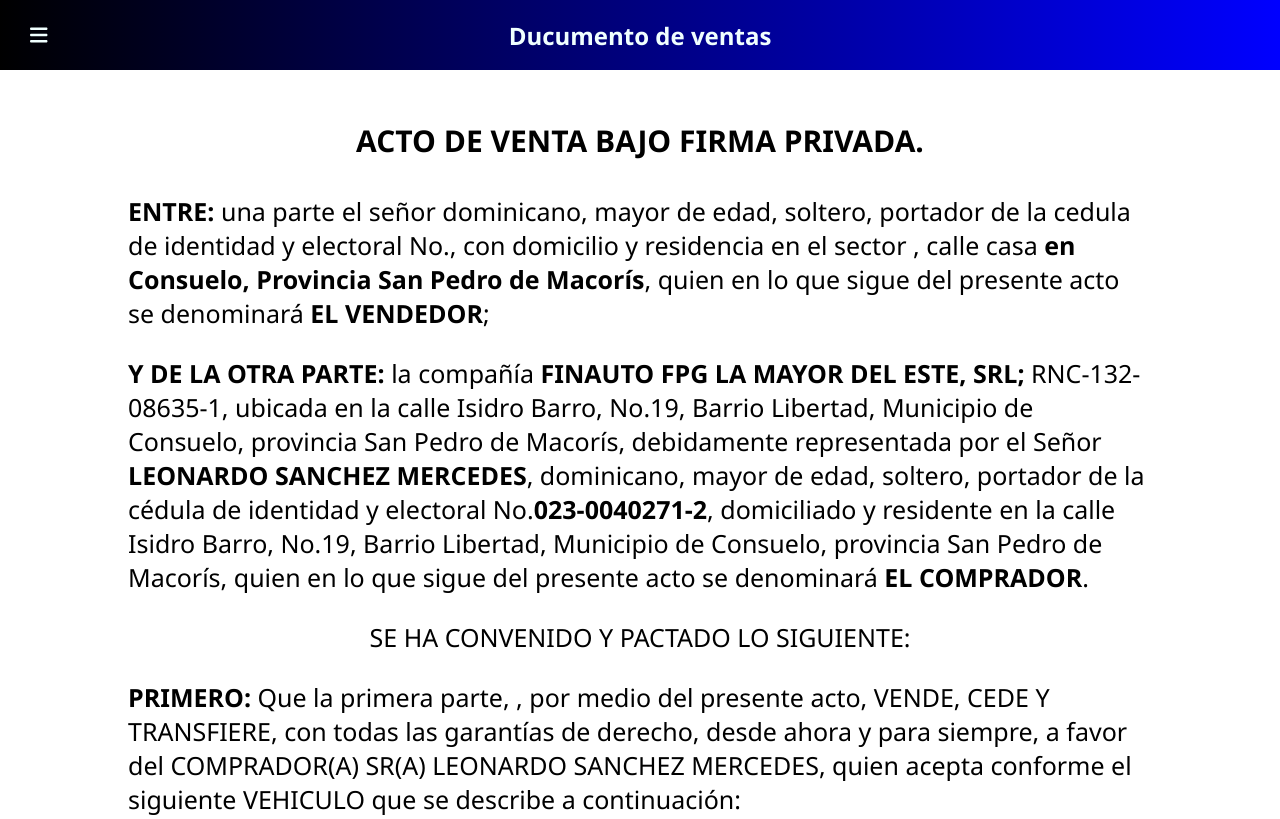
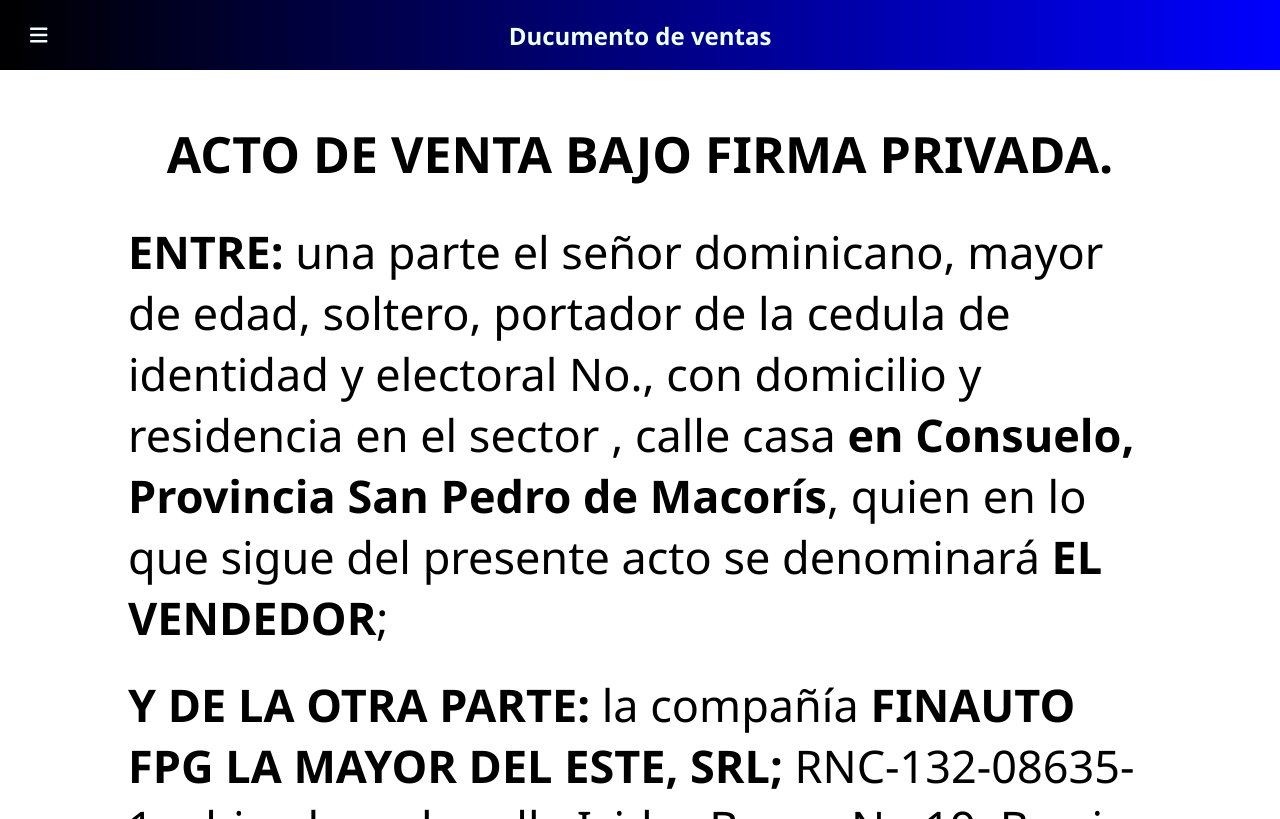
Before and after one commit to rokola18/Delear-App, a React app: page /despacho in a window 1280 px wide. Shown: the top 819 px of the page. Built offline with nearby package versions, Linux system fonts and the light colour scheme.

Commit message:
le aumente el tamaño

```diff
--- a/src/frontent/css/body.css
+++ b/src/frontent/css/body.css
@@ -86,9 +86,9 @@
   }
 
   .acto{
-    font-size: 30px;
+    font-size: 50px;
   }
 
   .venta{
-    font-size: 25px;
+    font-size: 45px;
   }
```
